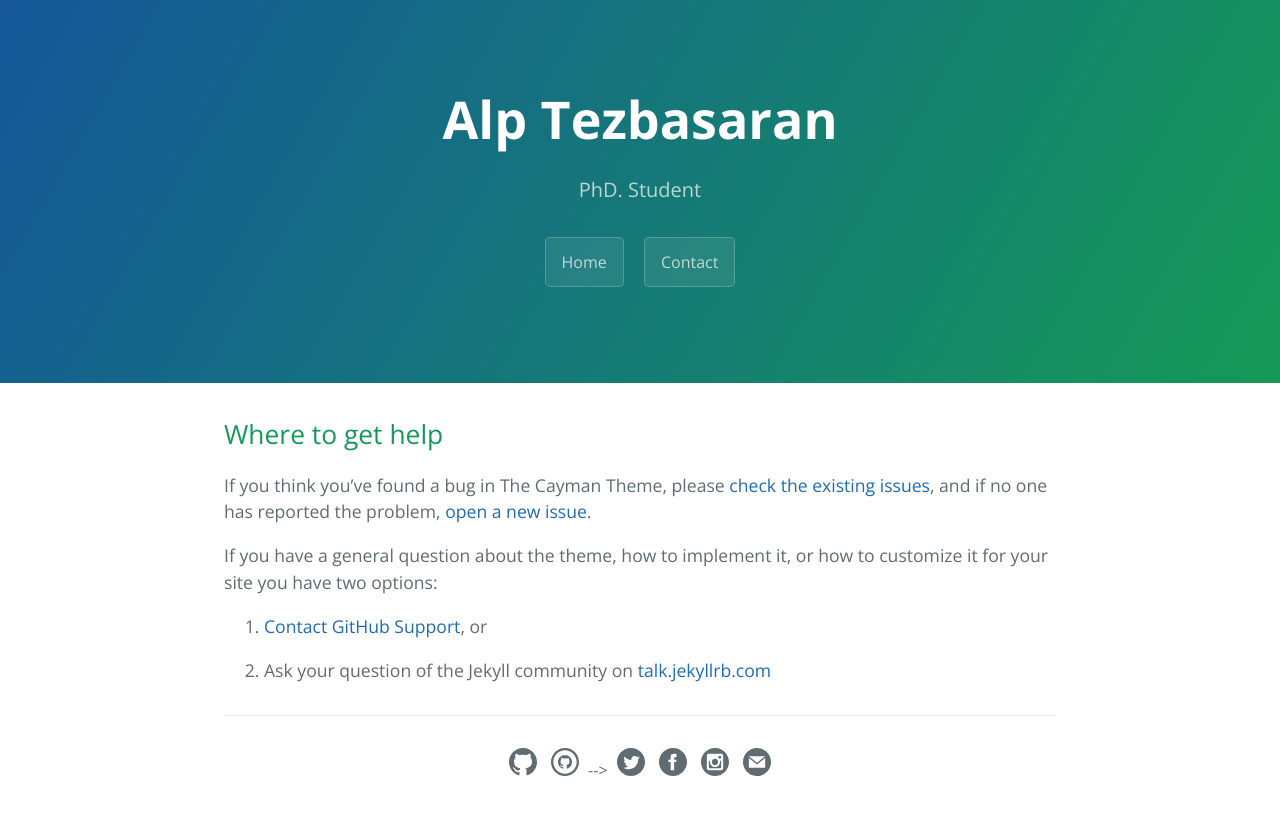
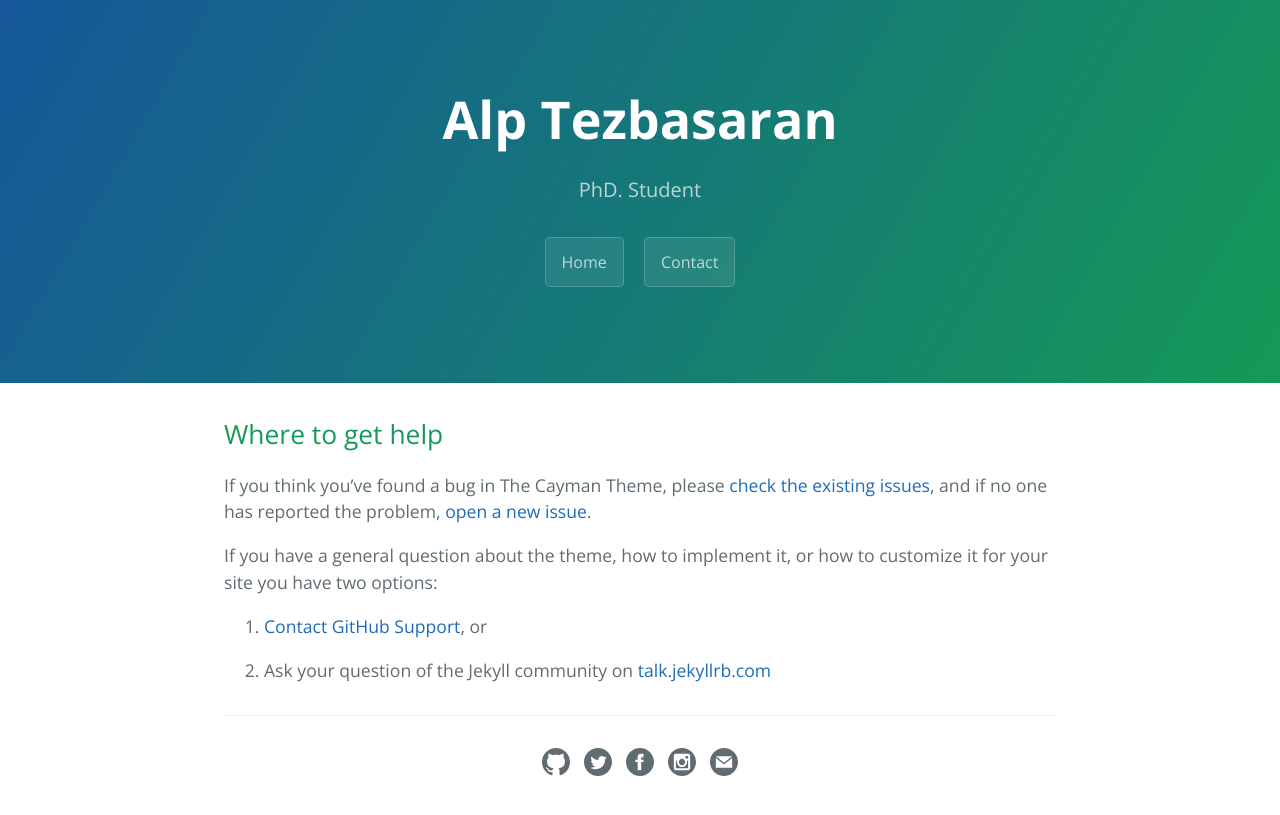
Before and after one commit to alptezbasaran/alptezbasaran.github.io, a Jekyll site: the page built from docs/SUPPORT.md, in a window 1280 px wide. Shown: the top 815 px of the page. Built offline with Jekyll 4.4.1, drawn with Linux system fonts in a browser that asks for light colours; our own code applies the rules of GitHub Pages for plain Markdown files.

Commit message:
remove github enterprise

```diff
--- a/_layouts/default.html
+++ b/_layouts/default.html
@@ -46,8 +46,8 @@
           </a>
         </span>
 
-<!--        <!-- Github Enterprise icon -->
-        <span class="my-span-icon">
+        <!-- Github Enterprise icon -->
+<!--        <span class="my-span-icon">
           <a href="https://github.ncsu.edu/alp" aria-label="{{ site.githubE.owner_name }}''s NCSU GitHub Enterprise" title="{{ site.githubE.owner_name }}'s NCSU GitHub Enterprise">
             <svg class="my-svg-icon" xmlns="http://www.w3.org/2000/svg" width="24" height="24" viewBox="0 0 24 24"><path d="M12 2c5.514 0 10 4.486 10 10s-4.486 10-10 10-10-4.486-10-10 4.486-10 10-10zm0-2c-6.627 0-12 5.373-12 12s5.373 12 12 12 12-5.373 12-12-5.373-12-12-12zm0 6c-3.313 0-6 2.686-6 6 0 2.651 1.719 4.9 4.104 5.693.3.056.396-.13.396-.289v-1.117c-1.669.363-2.017-.707-2.017-.707-.272-.693-.666-.878-.666-.878-.544-.373.041-.365.041-.365.603.042.92.619.92.619.535.917 1.403.652 1.746.499.054-.388.209-.652.381-.802-1.333-.152-2.733-.667-2.733-2.965 0-.655.234-1.19.618-1.61-.062-.153-.268-.764.058-1.59 0 0 .504-.161 1.65.615.479-.133.992-.199 1.502-.202.51.002 1.023.069 1.503.202 1.146-.776 1.648-.615 1.648-.615.327.826.121 1.437.06 1.588.385.42.617.955.617 1.61 0 2.305-1.404 2.812-2.74 2.96.216.186.412.551.412 1.111v1.646c0 .16.096.347.4.288 2.383-.793 4.1-3.041 4.1-5.691 0-3.314-2.687-6-6-6z"/></svg>
           </a>
```
